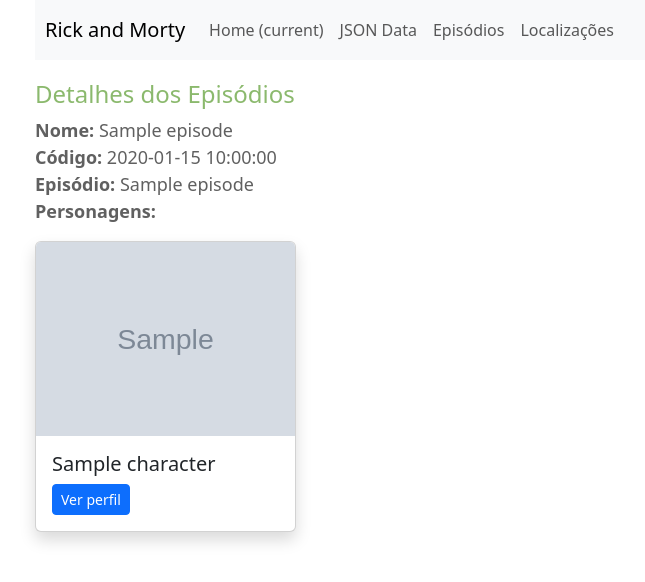
After one commit to luanaxcardoso/ExerciciosAPIs_Squad_MaryJackson, a Flask app: template templates/episode.html in a window 1280 px wide. The commit adds this page. Shown: the top 582 px of the page, without its empty margins (47-692 px from the left). Run offline with Flask 3, Linux system fonts and the light colour scheme; the template is opened without the code that fills it: most values are stand-ins (such as "Sample title", 1, 10 or a date in 2020); grey boxes marked "Sample" are stand-in pictures.

Commit message:
Inclusão do episode.html

```diff
--- a/app.py
+++ b/app.py
@@ -68,7 +68,7 @@ def get_episode(id):
     url = "https://rickandmortyapi.com/api/episode/" + id
     context = ssl._create_unverified_context()
     response = urllib.request.urlopen(url, context=context)
-    data = response.read()
+    data = response.read().decode('utf-8')
     episode_dict = json.loads(data)
 
     characters_data = []
--- /dev/null
+++ b/templates/episode.html
@@ -0,0 +1,31 @@
+{% extends 'layout.html' %}
+
+{% block content %}
+
+<div class="row">
+    <div class="col-md-6">
+      <h3 style="font-size: 24px; color: #4a911ba3;">Detalhes dos Episódios</h3>
+      <ul class="list-unstyled" style="font-size: 18px; color: #070707a3;">
+        <li><strong>Nome:</strong> {{ episode.name }}</li>
+        <li><strong>Código:</strong> {{ episode.air_date }}</li>
+        <li><strong>Episódio:</strong> {{ episode.episode }}</li>
+        <li><strong>Personagens:</strong></li>
+      </ul>
+    </div>
+  </div>
+
+  <div class="row">
+    {% for character in characters %}
+    <div class="col-md-3 mb-3">
+      <div class="card shadow">
+        <img src="{{ character.image }}" class="card-img-top" alt="{{ character.name }}">
+        <div class="card-body">
+          <h5 class="card-title">{{ character.name }}</h5>
+          <a href="/profile/{{ character.id }}" class="btn btn-primary btn-sm">Ver perfil</a>
+        </div>
+      </div>
+    </div>
+    {% endfor %}
+  </div>
+
+  {% endblock %}
```
Also changed, not shown: templates/episodes.html (+4 -12 lines).
